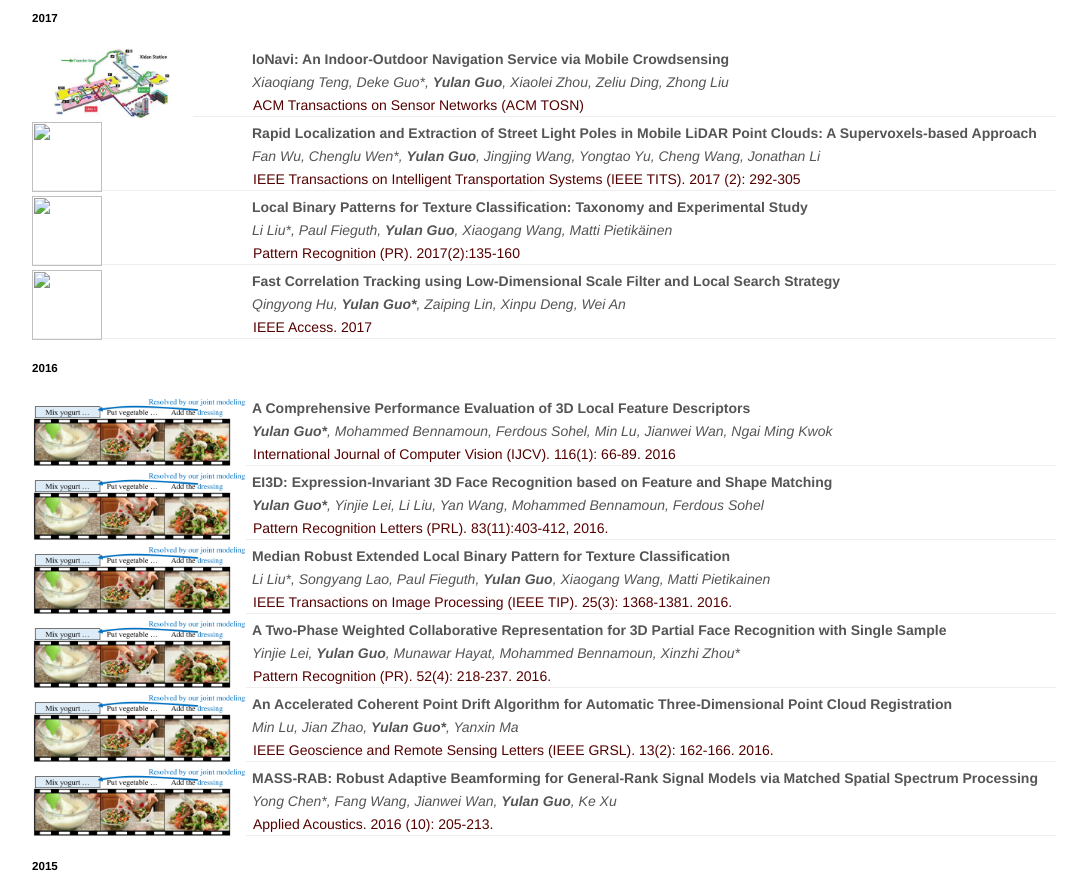
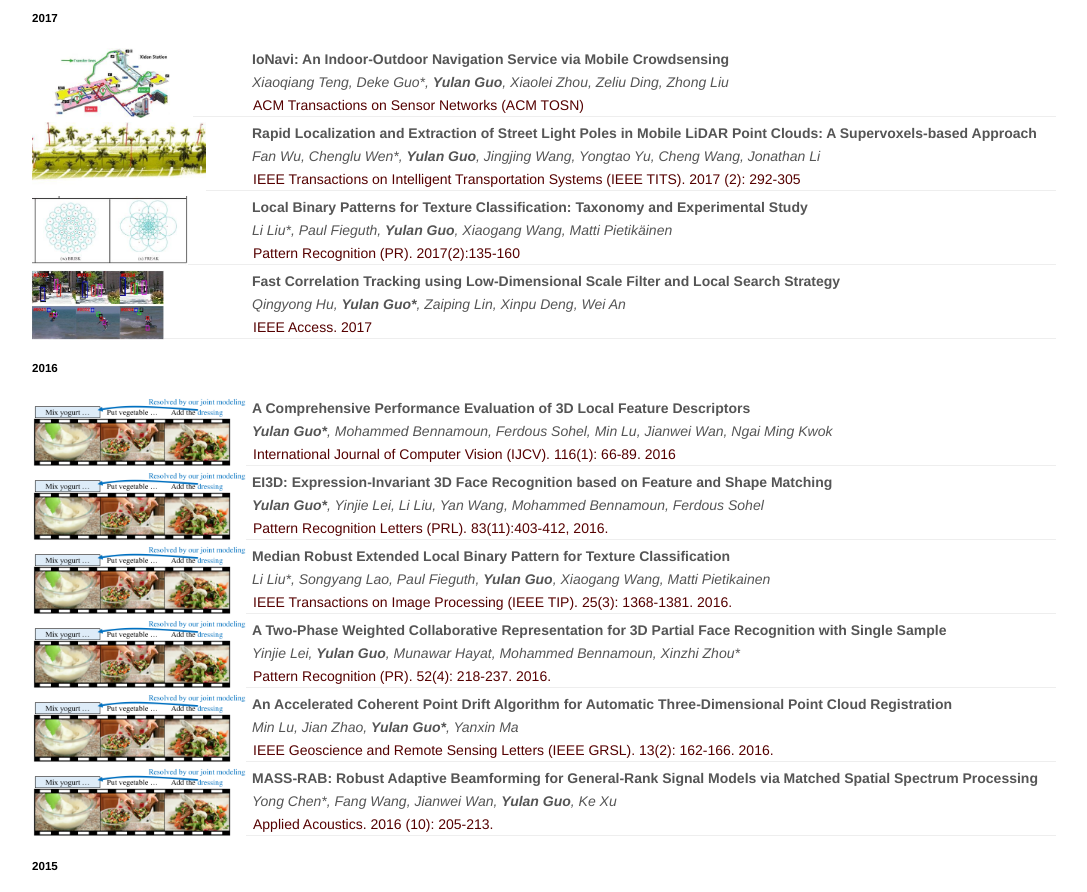
Before and after one commit to Gary66/homepage, a plain HTML site: page index.html in a window 1280 px wide. Shown: the part 940-1832 px from the top of the page, without its empty margins (96-1183 px from the left). Drawn offline with nearby package versions, Linux system fonts and the light colour scheme.

Commit message:
Update index.html

```diff
--- a/index.html
+++ b/index.html
@@ -126,7 +126,7 @@
  					</div>
 				</div>
 				<div class="paper">
-					 <div class="pimg"><img src="img/TITS2017.jpg"></div>
+					 <div class="pimg"><img src="TITS2017.jpg"></div>
 					 <div class="ptitle">Rapid Localization and Extraction of Street Light Poles in Mobile LiDAR Point Clouds: A Supervoxels-based Approach</div>
 					 <div class="pauthors">Fan Wu, Chenglu Wen*, <strong>Yulan Guo</strong>, Jingjing Wang, Yongtao Yu, Cheng Wang, Jonathan Li</div>
 					 <div class="pvenue">IEEE Transactions on Intelligent Transportation Systems (IEEE TITS). 2017 (2): 292-305 </div>
@@ -134,7 +134,7 @@
 					 </div>
 				</div>
 				<div class="paper">
-					<div class="pimg"><img src="img/PR2017LBP.jpg"></div>
+					<div class="pimg"><img src="PR2017LBP.jpg"></div>
 					<div class="ptitle">Local Binary Patterns for Texture Classification: Taxonomy and Experimental Study</div>
 					<div class="pauthors">Li Liu*, Paul Fieguth, <strong>Yulan Guo</strong>, Xiaogang Wang, Matti Pietikäinen</div>
 					<div class="pvenue">Pattern Recognition (PR). 2017(2):135-160</div>
@@ -142,7 +142,7 @@
 					</div>
 				</div>
 				<div class="paper">
-					<div class="pimg"><img src="img/IEEEAS2017.jpg"></div>
+					<div class="pimg"><img src="IEEEAS2017.jpg"></div>
 					<div class="ptitle">Fast Correlation Tracking using Low-Dimensional Scale Filter and Local Search Strategy</div>
 					<div class="pauthors">Qingyong Hu, <strong>Yulan Guo*</strong>, Zaiping Lin, Xinpu Deng, Wei An</div>
 					<div class="pvenue">IEEE Access. 2017</div>
```
